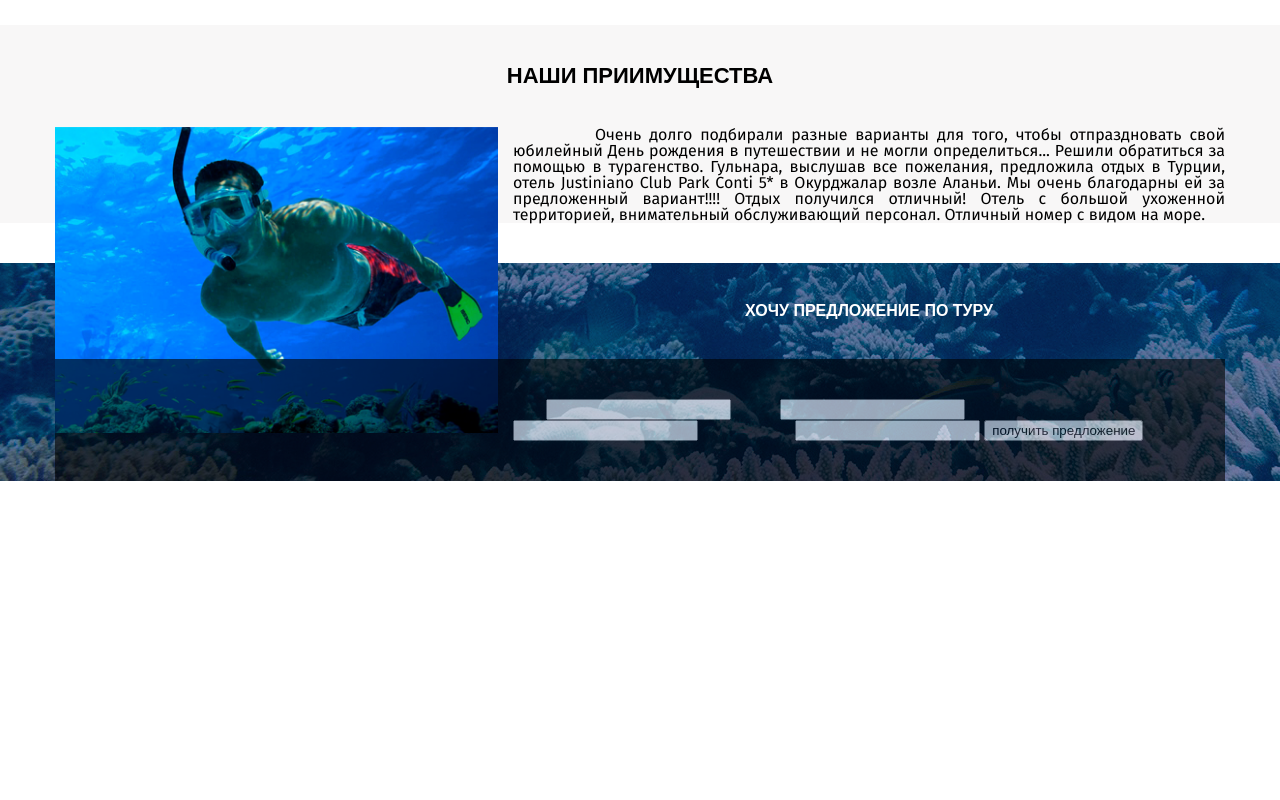
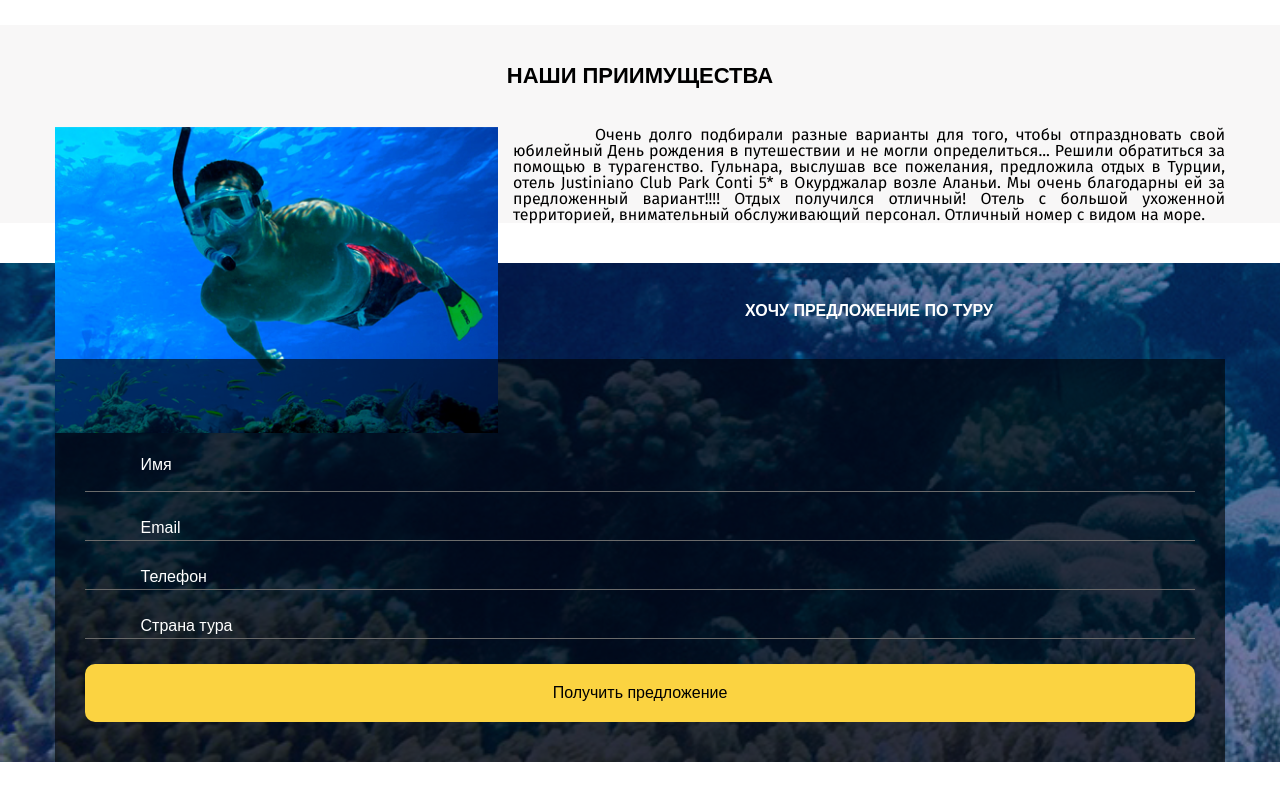
Before and after one commit to uakhponomarev/tourism, a website: page src/html/index.html in a window 1280 px wide. Shown: the part 986-1786 px from the top of the page. Before the commit the page ends 1667 px from the top, so only its background shows below. Drawn offline with nearby package versions, Linux system fonts and the light colour scheme; files whose address does not match are found by name.

Commit message:
+footer_top M

```diff
--- a/src/html/index.html
+++ b/src/html/index.html
@@ -191,19 +191,24 @@
 					</div>
 					<div class="footer-top-form">
 						<form action="#" class="foter-top-form">
-							<label>имя
-								<input type="text">
-							</label>
-							<label>email
-								<input type="email">
-							</label>
-							<label>телефон
-								<input type="tel">
-							</label>
-							<label>страна тура
-								<input type="text">
-							</label>
-							<input type="submit" value="получить предложение">
+							<ul class="footer-top-form-menu">
+								<li class="footer-top-form-item"><span>имя</span>
+									<input type="text">
+								</li>
+								<li class="footer-top-form-item"><span>email</span>
+									<input type="email">
+								</li>
+								<li class="footer-top-form-item"><span>телефон</span>
+									<input type="tel">
+								</li>
+								<li class="footer-top-form-item drop-down"> <span> страна тура</span>
+									<input type="text">
+								</li>
+								<li class="footer-top-form-item">
+									<input type="submit" value="Получить предложение">
+								</li>
+							</ul>
+
 						</form>
 					</div>
 				</div>
--- a/src/styles/_footer_top.scss
+++ b/src/styles/_footer_top.scss
@@ -1,5 +1,7 @@
 .footer-top {
     background-image: url('../img/bg_footer.jpg');
+    background-repeat: no-repeat;
+    background-size: cover;
 }
 
 .footer-top-header {
@@ -11,9 +13,69 @@
 }
 
 .footer-top-form {
-    background-color: $black;
-    opacity: 0.6;
+    position: relative;
+
     padding: 40px 30px;
+    color: $white;
 
+    &:before {
+        content: '';
+        position: absolute;
+        background-color: $black;
+        opacity: 0.6;
+        left: 0;
+        right: 0;
+        top: 0;
+        bottom: 0;
+    }
+}
 
+.footer-top-form-menu {
+    position: relative;
+    z-index: 1;
 }
+
+.footer-top-form-item {
+    @extend %ff-arial-regular;
+    margin-bottom: 25px;
+    position: relative;
+
+    &:last-child {
+        margin-bottom: 0;
+    }
+
+    &:focus-within {
+        font-size: 0;
+    }
+
+    input:not([type="submit"]) {
+        width: 100%;
+        font-size: 18px;
+        outline: 0;
+        color: $primary-text-clr;
+        border: 0;
+        border-bottom: 1px solid $primary-border-clr;
+        background-color: transparent;
+    }
+
+    [type="submit"] {
+        background-color: $primary-btn-clr;
+        width: 100%;
+        padding: 20px 0;
+        border-radius: $primary-border-radius;
+        outline: 0;
+        border: 0;
+        font-size: 16px;
+        cursor: pointer;
+    }
+
+    span {
+        position: absolute;
+        left: 5%;
+        bottom: 20%;
+
+        &::first-letter {
+            text-transform: uppercase;
+        }
+    }
+}
```
Also changed, not shown: dist/css/main.css, dist/html/index.html.
